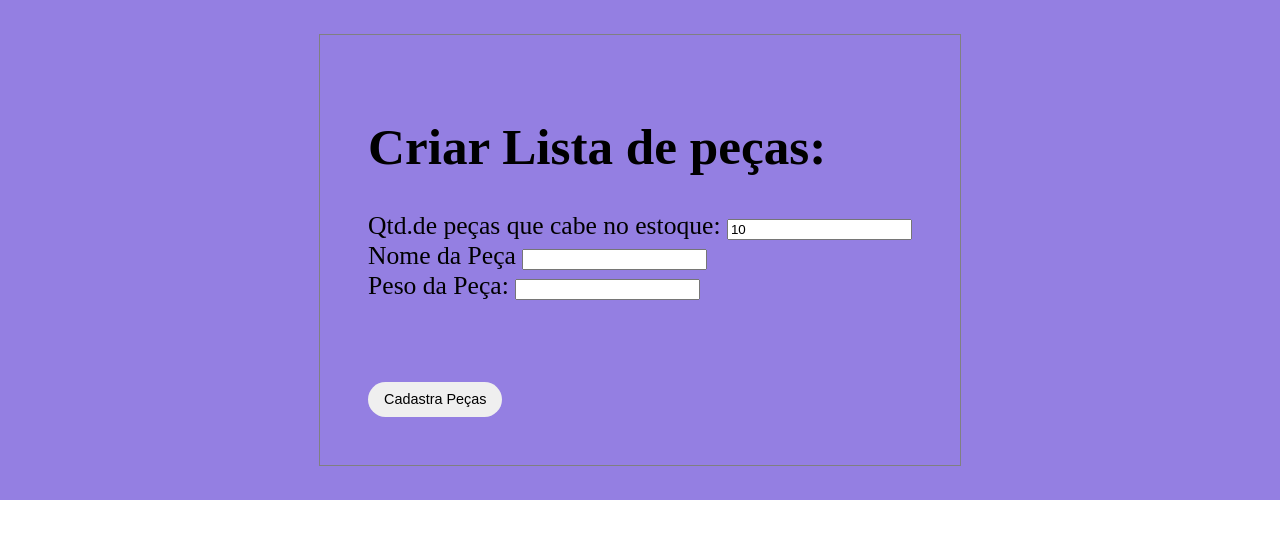
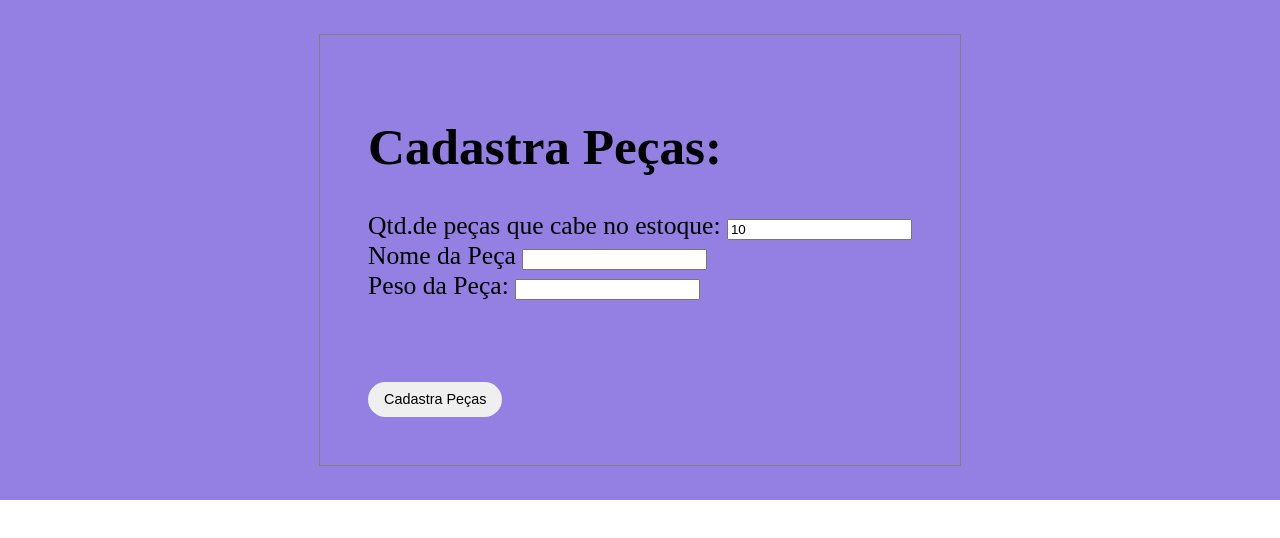
Before and after one commit to mjpfelicia/sistema-de-contagem-de-pe-as, a plain HTML site: page index.html in a window 1280 px wide. Drawn offline with Linux system fonts and the light colour scheme.

Commit message:
melhorias no readne

```diff
--- a/index.html
+++ b/index.html
@@ -13,9 +13,7 @@
     <main>
         <div class="box-geral">
             <div class="sectionCriarListaDePecas">
-                <h1 class="title-principal">
-                    Criar Lista de peças:
-                </h1>
+                <h1 class="title-principal">Cadastra Peças:</h1>
 
                 <div class="cardListaDePeca">
                     <label for="qtd">Qtd.de peças que cabe no estoque:</label>
```
Also changed, not shown: 1 other file.
